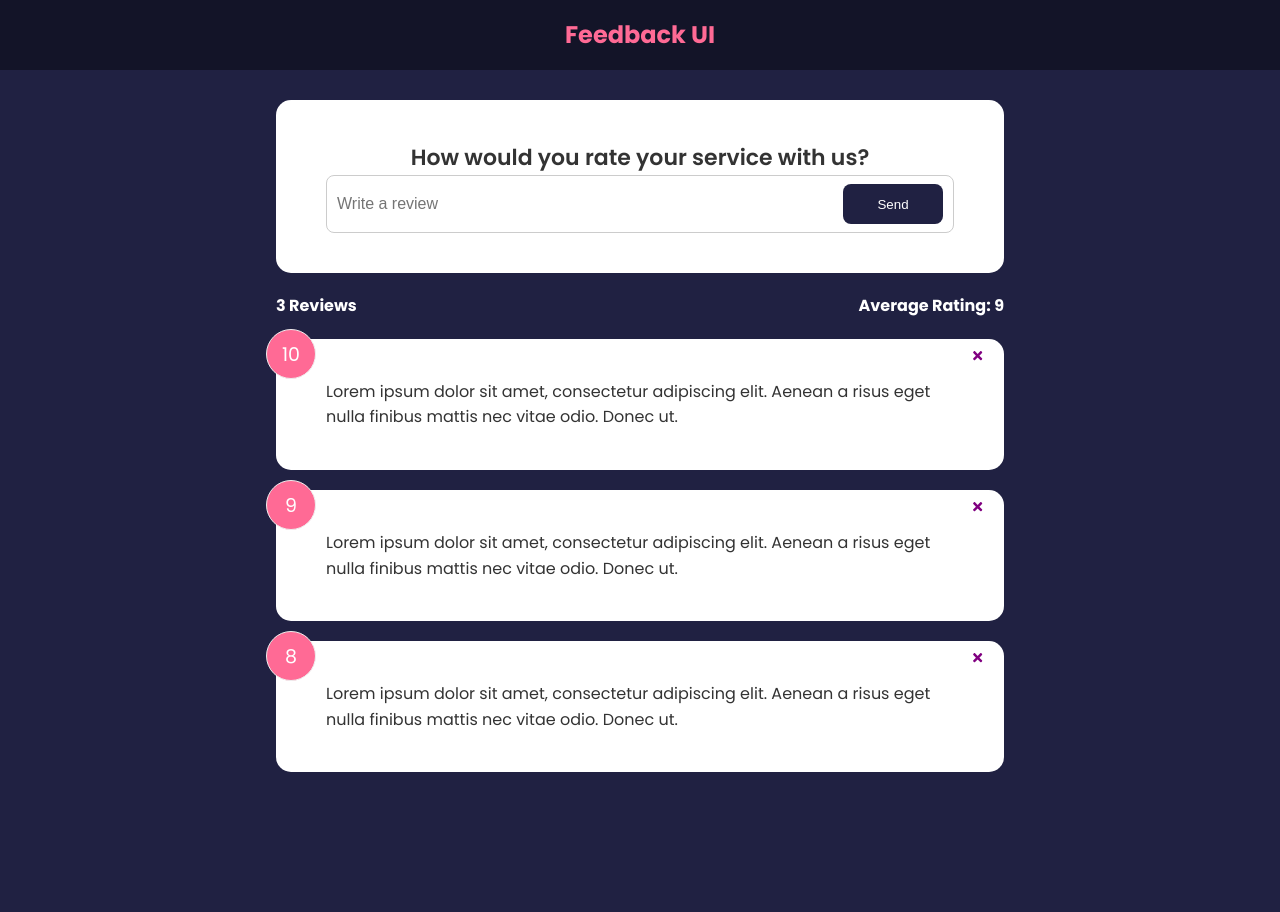
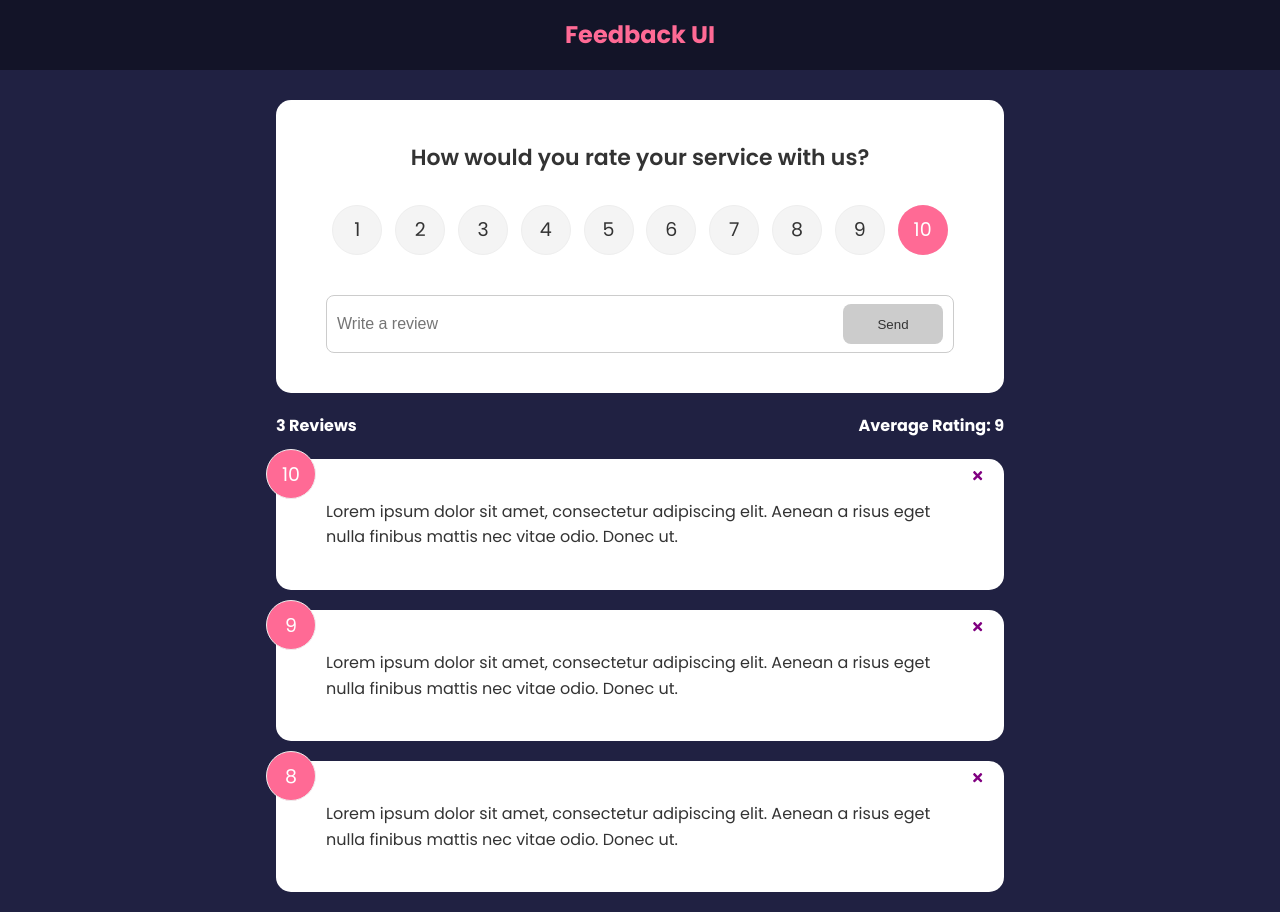
Before and after one commit to mvekic00/feedback-app, a React (Create React App) app: page / in a window 1280 px wide. Before the commit the page ends 800 px from the top, so only its background shows below. Built offline with nearby package versions, Linux system fonts and the light colour scheme.

Commit message:
RatingSelect

```diff
--- a/src/components/FeedbackForm.jsx
+++ b/src/components/FeedbackForm.jsx
@@ -1,12 +1,29 @@
 import React,{useState} from 'react'
 import Card from './shared/Card'
 import Button from './shared/Button';
+import RatingSelect from './RatingSelect';
 
 function FeedbackForm() {
 
     const [text, setText] = useState('');
+    const [btnDisabled, setBtnDisabled] = useState(true);
+    const [message, setMessage] = useState('');
+    const [rating, setRating] = useState(10);
 
     const handleTextChange = (e)=>{
+        if(text===''){
+            setBtnDisabled(true)
+            setMessage(null)
+        }
+        else if(text!=='' && text.trim().length<10){
+            setBtnDisabled(true)
+            setMessage('Text must be at least 10 charachters')
+        }
+        else{
+            setBtnDisabled(false)
+            setMessage(null)
+        }
+
         setText(e.target.value)
     }
 
@@ -14,11 +31,12 @@ function FeedbackForm() {
     <Card>
       <form>
           <h2>How would you rate your service with us?</h2>
-          {/* rating select component */}
+          <RatingSelect select={(rating)=>setRating(rating)}/>
           <div className="input-group">
               <input onChange={handleTextChange} type="text" placeholder='Write a review' value={text}/>
-              <Button type='submit'>Send</Button>
+              <Button type='submit' isDisabled={btnDisabled}>Send</Button>
           </div>
+          {message && <div className='message'>{message}</div>}
       </form>
     </Card>
   )
--- /dev/null
+++ b/src/components/RatingSelect.jsx
@@ -0,0 +1,56 @@
+import React, { useState } from "react";
+
+function RatingSelect({select}) {
+  const [selected, setSelected] = useState(10);
+  const handleChange = (e) => {
+      setSelected(e.currentTarget.value)
+      select(e.currentTarget.value)
+  };
+
+  return (
+    <ul className="rating">
+      <li>
+        <input type="radio" id='num1' name='rating' value="1" onChange={handleChange} checked={selected===1}/>
+        <label htmlFor="num1">1</label>
+      </li>
+      <li>
+        <input type="radio" id='num2' name='rating' value="2" onChange={handleChange} checked={selected===2}/>
+        <label htmlFor="num2">2</label>
+      </li>
+      <li>
+        <input type="radio" id='num3' name='rating' value="3" onChange={handleChange} checked={selected===3}/>
+        <label htmlFor="num3">3</label>
+      </li>
+      <li>
+        <input type="radio" id='num4' name='rating' value="4" onChange={handleChange} checked={selected===4}/>
+        <label htmlFor="num4">4</label>
+      </li>
+      <li>
+        <input type="radio" id='num5' name='rating' value="5" onChange={handleChange} checked={selected===5}/>
+        <label htmlFor="num5">5</label>
+      </li>
+      <li>
+        <input type="radio" id='num6' name='rating' value="6" onChange={handleChange} checked={selected===6}/>
+        <label htmlFor="num6">6</label>
+      </li>
+      <li>
+        <input type="radio" id='num7' name='rating' value="7" onChange={handleChange} checked={selected===7}/>
+        <label htmlFor="num7">7</label>
+      </li>
+      <li>
+        <input type="radio" id='num8' name='rating' value="8" onChange={handleChange} checked={selected===8}/>
+        <label htmlFor="num8">8</label>
+      </li>
+      <li>
+        <input type="radio" id='num9' name='rating' value="9" onChange={handleChange} checked={selected===9}/>
+        <label htmlFor="num9">9</label>
+      </li>
+      <li>
+        <input type="radio" id='num10' name='rating' value="10" onChange={handleChange} checked={selected===10}/>
+        <label htmlFor="num10">10</label>
+      </li>
+    </ul>
+  );
+}
+
+export default RatingSelect;
```
